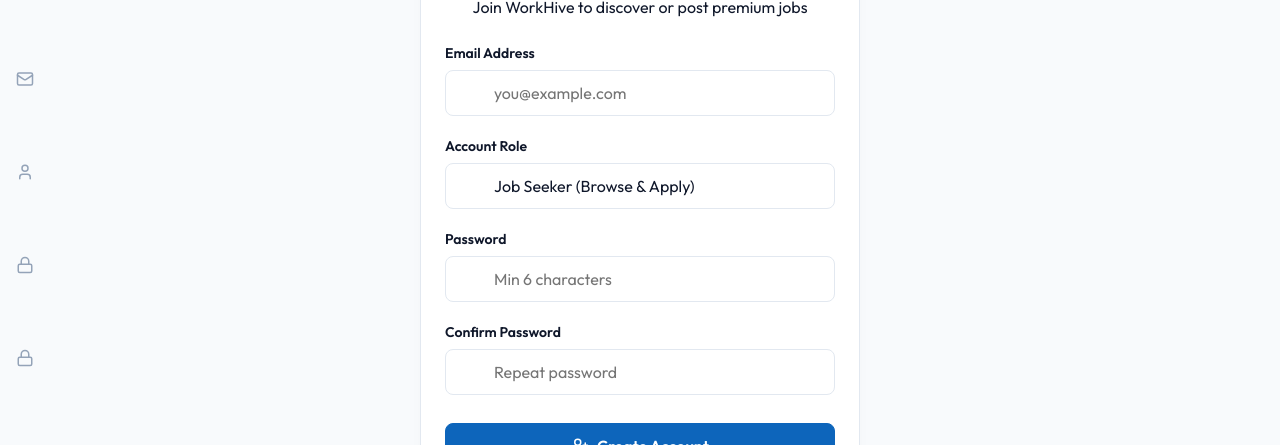
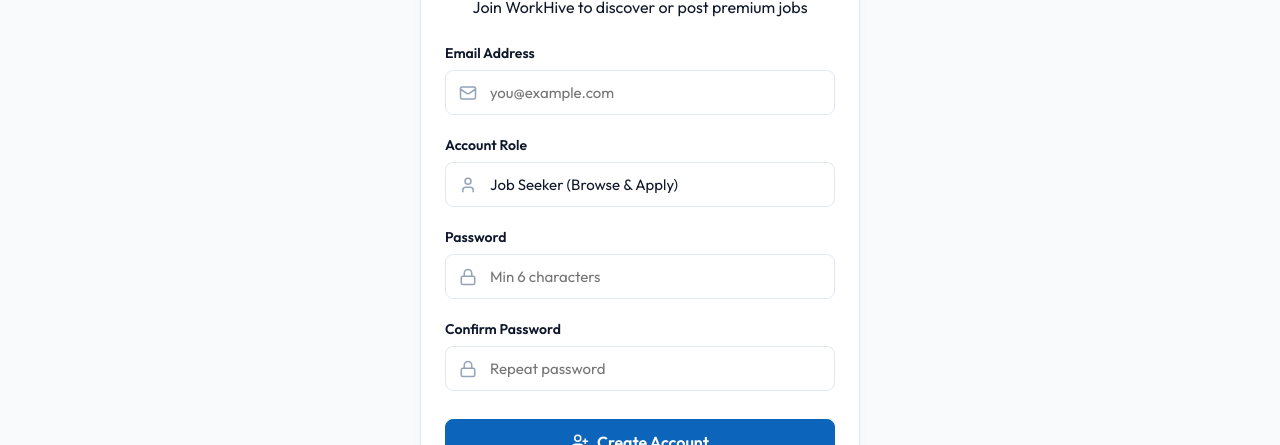
Before and after one commit to kavishka19980805/WorkHive, a Next.js app in the folder frontend/: page /auth/register in a window 1280 px wide. Shown: the part 218-663 px from the top of the page. Built offline with nearby package versions, Linux system fonts and the light colour scheme; no server answers.

Commit message:
fix some css issues

```diff
--- a/frontend/src/app/auth/register/page.tsx
+++ b/frontend/src/app/auth/register/page.tsx
@@ -48,11 +48,7 @@
       const res = await fetch(`${backendUrl}/auth/register`, {
         method: 'POST',
         headers: { 'Content-Type': 'application/json' },
-        body: JSON.stringify({
-          email,
-          password,
-          role,
-        }),
+        body: JSON.stringify({ email, password, role }),
       });
 
       const data = await res.json();
@@ -84,14 +80,17 @@
         </div>
 
         <form onSubmit={handleSubmit}>
+          {/* Email */}
           <div className="form-group">
             <label className="form-label">Email Address</label>
-            <div className="search-input-wrapper">
-              <Mail size={18} style={{ position: 'absolute', left: '16px', color: 'var(--text-muted)' }} />
+            <div className="form-input-wrapper">
+              <span className="form-input-icon">
+                <Mail size={18} />
+              </span>
               <input
+                id="register-email"
                 type="email"
                 className="form-control"
-                style={{ paddingLeft: '48px' }}
                 placeholder="you@example.com"
                 value={email}
                 onChange={(e) => setEmail(e.target.value)}
@@ -100,30 +99,37 @@
             {errors.email && <span className="form-error">{errors.email}</span>}
           </div>
 
+          {/* Account Role */}
           <div className="form-group">
             <label className="form-label">Account Role</label>
-            <div className="search-input-wrapper">
-              <User size={18} style={{ position: 'absolute', left: '16px', color: 'var(--text-muted)' }} />
+            <div className="form-input-wrapper">
+              <span className="form-input-icon">
+                <User size={18} />
+              </span>
               <select
+                id="register-role"
                 className="form-control"
-                style={{ paddingLeft: '48px', appearance: 'none', cursor: 'pointer' }}
+                style={{ appearance: 'none', cursor: 'pointer' }}
                 value={role}
                 onChange={(e) => setRole(e.target.value as any)}
               >
-                <option value="seeker">Job Seeker (Browse & Apply)</option>
-                <option value="employer">Employer (Post & Manage)</option>
+                <option value="seeker">Job Seeker (Browse &amp; Apply)</option>
+                <option value="employer">Employer (Post &amp; Manage)</option>
               </select>
             </div>
           </div>
 
+          {/* Password */}
           <div className="form-group">
             <label className="form-label">Password</label>
-            <div className="search-input-wrapper">
-              <Lock size={18} style={{ position: 'absolute', left: '16px', color: 'var(--text-muted)' }} />
+            <div className="form-input-wrapper">
+              <span className="form-input-icon">
+                <Lock size={18} />
+              </span>
               <input
+                id="register-password"
                 type="password"
                 className="form-control"
-                style={{ paddingLeft: '48px' }}
                 placeholder="Min 6 characters"
                 value={password}
                 onChange={(e) => setPassword(e.target.value)}
@@ -132,14 +138,17 @@
             {errors.password && <span className="form-error">{errors.password}</span>}
           </div>
 
+          {/* Confirm Password */}
           <div className="form-group">
             <label className="form-label">Confirm Password</label>
-            <div className="search-input-wrapper">
-              <Lock size={18} style={{ position: 'absolute', left: '16px', color: 'var(--text-muted)' }} />
+            <div className="form-input-wrapper">
+              <span className="form-input-icon">
+                <Lock size={18} />
+              </span>
               <input
+                id="register-confirm-password"
                 type="password"
                 className="form-control"
-                style={{ paddingLeft: '48px' }}
                 placeholder="Repeat password"
                 value={confirmPassword}
                 onChange={(e) => setConfirmPassword(e.target.value)}
--- a/frontend/src/app/globals.css
+++ b/frontend/src/app/globals.css
@@ -219,6 +219,34 @@
   font-size: 14px;
 }
 
+/* Input wrapper with icon support */
+.form-input-wrapper {
+  position: relative;
+  display: flex;
+  align-items: center;
+}
+
+.form-input-wrapper .form-input-icon {
+  position: absolute;
+  left: 14px;
+  top: 50%;
+  transform: translateY(-50%);
+  color: var(--text-muted);
+  pointer-events: none;
+  display: flex;
+  align-items: center;
+  z-index: 1;
+  transition: color var(--transition);
+}
+
+.form-input-wrapper:focus-within .form-input-icon {
+  color: var(--primary);
+}
+
+.form-input-wrapper .form-control {
+  padding-left: 44px;
+}
+
 .form-control {
   width: 100%;
   background: var(--bg-secondary);
@@ -227,6 +255,7 @@
   border-radius: var(--radius-md);
   color: var(--text-primary);
   transition: var(--transition);
+  font-size: 15px;
 }
 .form-control:focus {
   outline: none;
```
Also changed, not shown: frontend/src/app/auth/login/page.tsx (+13 -7 lines).
